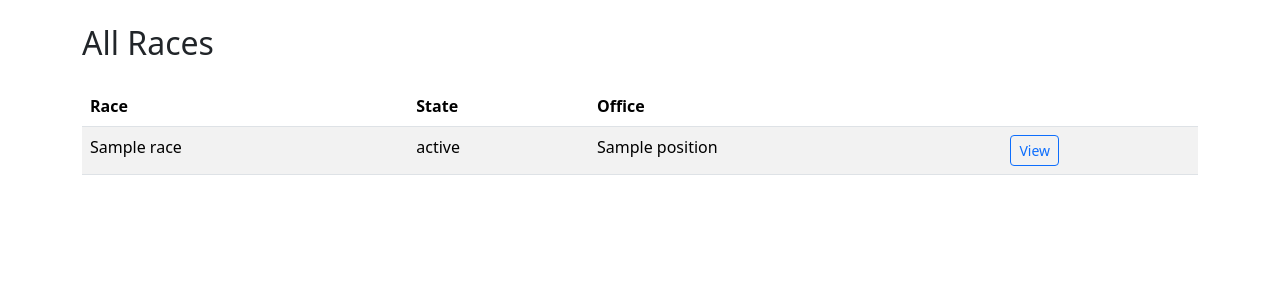
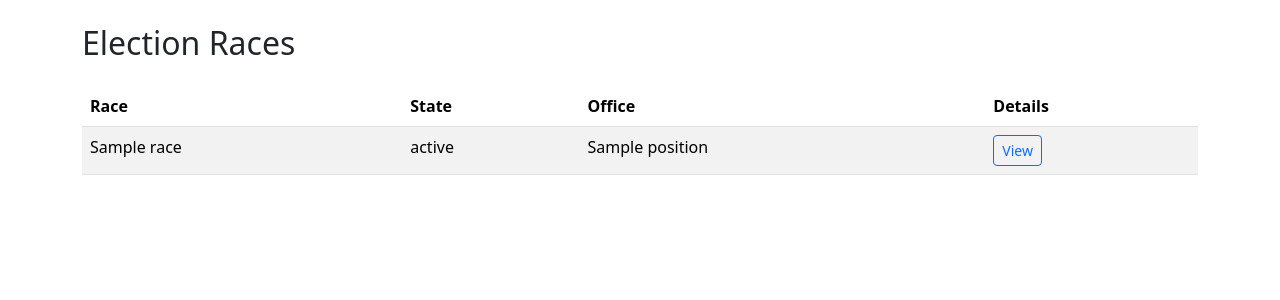
Before and after one commit to damellio/polymarket-senate-dashboard, a Flask app: template templates/races.html in a window 1280 px wide. Shown: the part 56-356 px from the top of the page. Run offline with Flask 3, Linux system fonts and the light colour scheme; the template is opened without the code that fills it: most values are stand-ins (such as "Sample title", 1, 10 or a date in 2020).

Commit message:
Update races.html

```diff
--- a/templates/races.html
+++ b/templates/races.html
@@ -1,25 +1,40 @@
 {% extends "base.html" %}
-{% block title %}Races{% endblock %}
+
+{% block title %}
+Races
+{% endblock %}
+
 {% block content %}
-<h2 class="mb-4">All Races</h2>
+
+<h2 class="mb-4">Election Races</h2>
+
 <table class="table table-striped table-hover">
+
     <thead>
         <tr>
             <th>Race</th>
             <th>State</th>
             <th>Office</th>
-            <th></th>
+            <th>Details</th>
         </tr>
     </thead>
+
     <tbody>
         {% for race in races %}
         <tr>
             <td>{{ race.RaceName }}</td>
             <td>{{ race.State }}</td>
             <td>{{ race.Position }}</td>
-            <td><a href="/race/{{ race.RaceID }}" class="btn btn-sm btn-outline-primary">View</a></td>
+            <td>
+                <a href="/race/{{ race.RaceID }}"
+                   class="btn btn-sm btn-outline-primary">
+                    View
+                </a>
+            </td>
         </tr>
         {% endfor %}
     </tbody>
+
 </table>
+
 {% endblock %}
```
